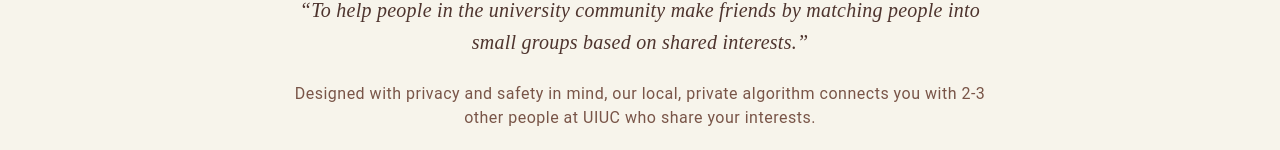
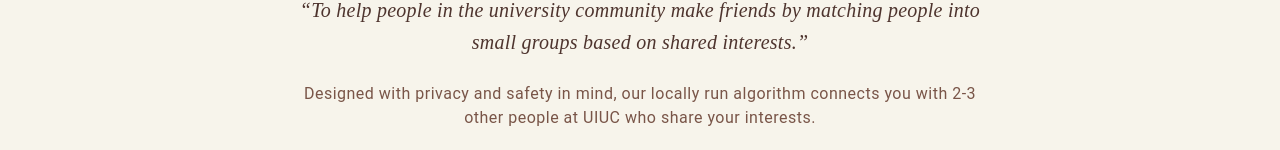
Before and after one commit to FieldFriends/field-friends-web, a Vue app: page / in a window 1280 px wide. Shown: the part 802-952 px from the top of the page. Built offline with nearby package versions, Linux system fonts and the light colour scheme; no server answers; a small style sheet from the web is missing.

Commit message:
Fix homepage wording

```diff
--- a/src/pages/Home.vue
+++ b/src/pages/Home.vue
@@ -42,7 +42,7 @@
           &OpenCurlyDoubleQuote;To help people in the university community make friends by matching people into small groups based on shared interests.&CloseCurlyDoubleQuote;
         </p>
         <p class="text-body-1 text-secondary">
-          Designed with privacy and safety in mind, our local, private algorithm connects you with 2-3 other people at UIUC who share your interests.
+          Designed with privacy and safety in mind, our locally run algorithm connects you with 2-3 other people at UIUC who share your interests.
         </p>
       </div>
 
```
